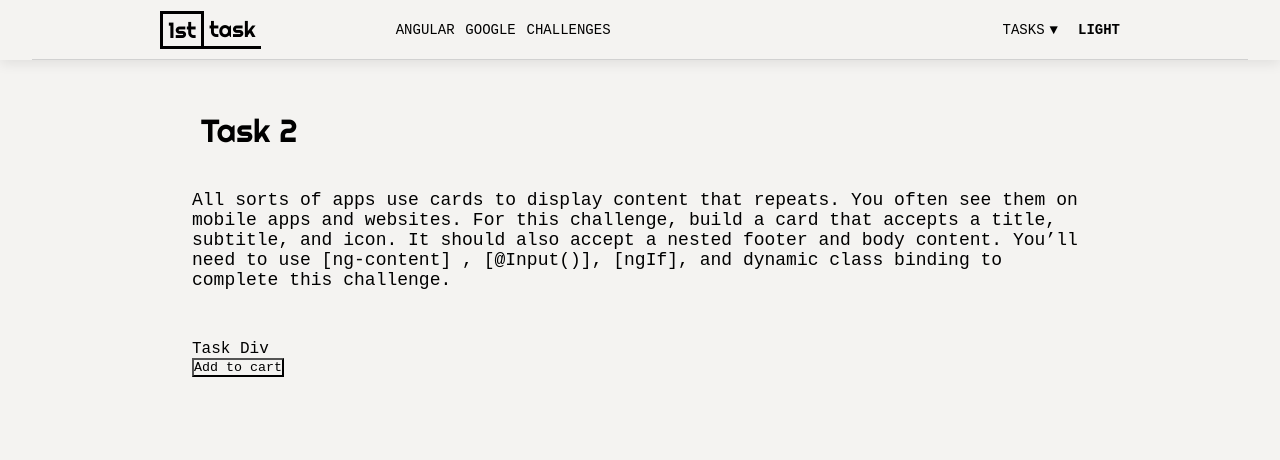
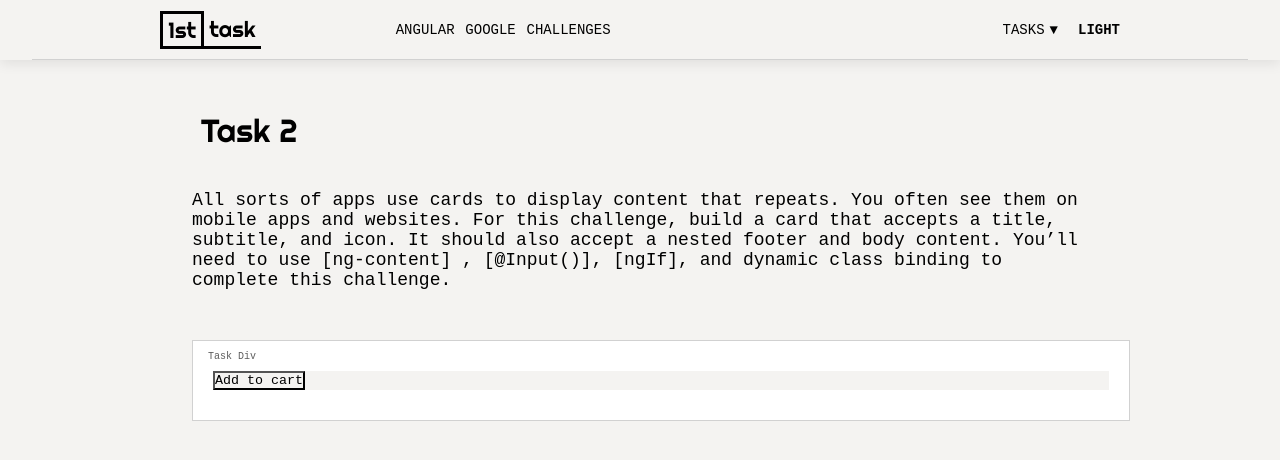
Before and after one commit to lukaszharkot/10Tasks, an Angular app: page /task-2 in a window 1280 px wide. Shown: the top 460 px of the page. Built offline with nearby package versions, Linux system fonts and the light colour scheme.

Commit message:
small changes

```diff
--- a/angular.json
+++ b/angular.json
@@ -97,5 +97,8 @@
         }
       }
     }
+  },
+  "cli": {
+    "analytics": false
   }
 }
--- a/src/styles.css
+++ b/src/styles.css
@@ -37,5 +37,30 @@ a{
 .underline{
     width: 95%;
     height: 1px;
-    background-color: rgb(209, 209, 209);;
+    background-color: rgb(209, 209, 209);
 }
+
+.underline-container{
+    display: flex;
+    justify-content: center;
+    align-items: center;
+    width: 100%;
+}
+
+.task-div{
+    width: 100%;
+    height: auto;
+    background-color: white;
+    border: 1px solid rgb(209, 209, 209);
+    padding: 30px 20px;
+    position: relative;
+}
+
+.task-div-text{
+    color: #5d5d5d;
+    font-size: 10px;
+    position: absolute;
+    top: 10px;
+    left: 15px;
+    background-color: transparent;
+}
```
